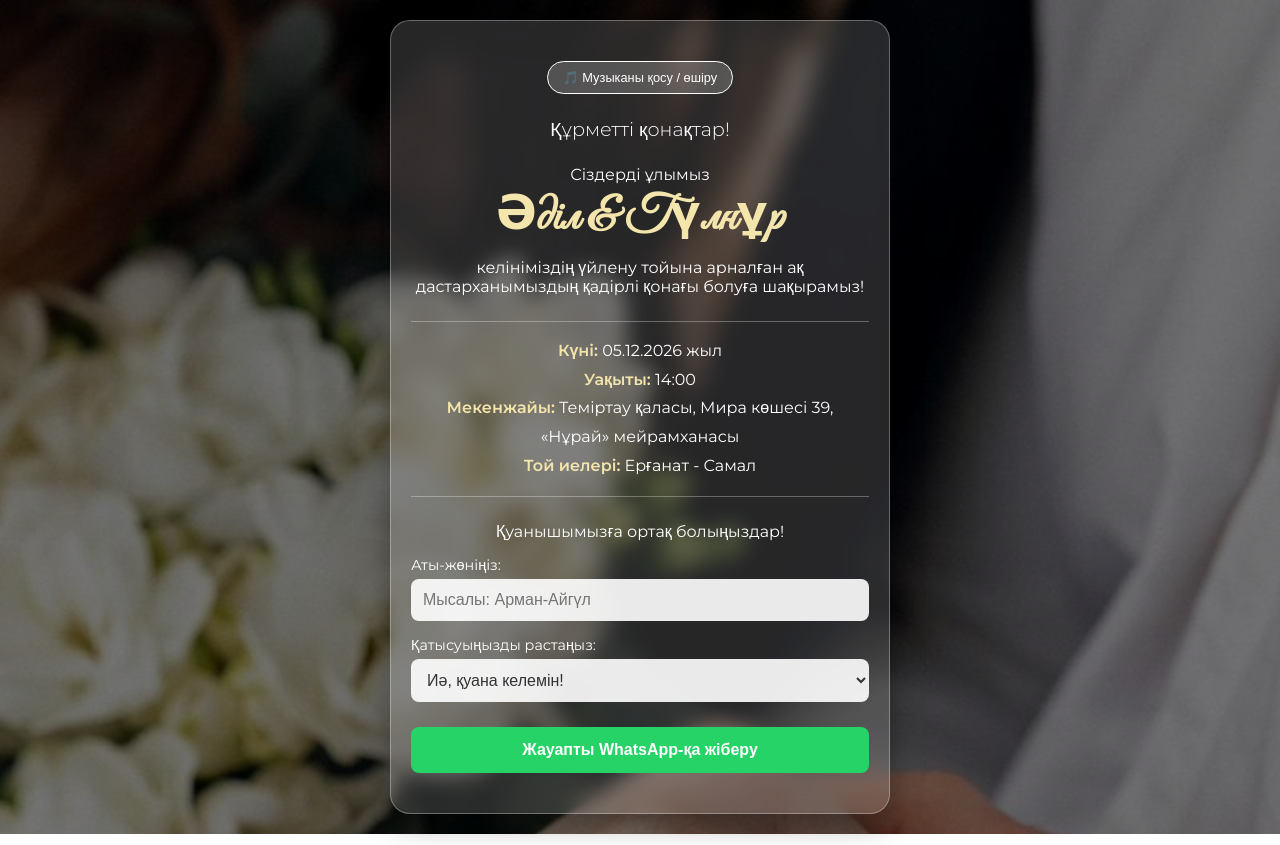
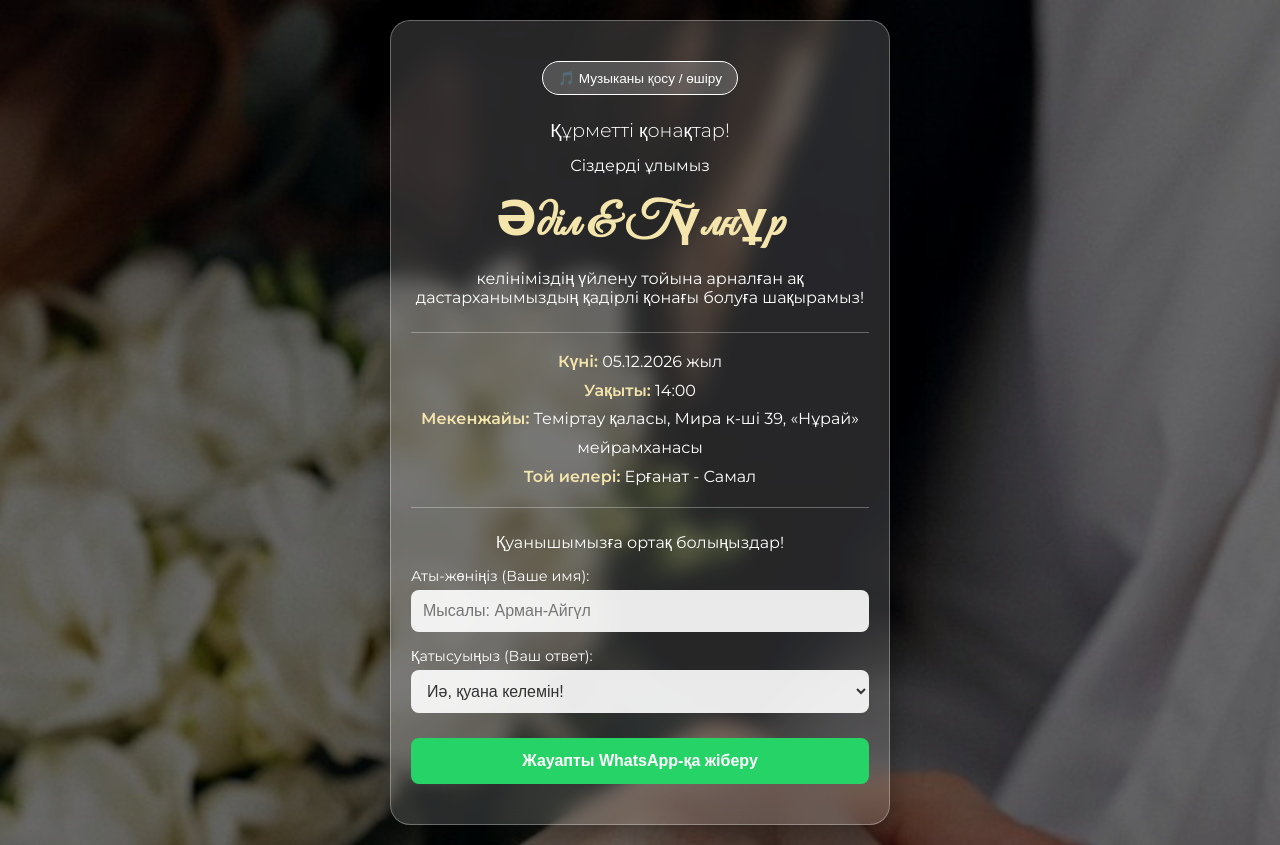
Before and after one commit to ilyashovadil-source/Toi, a plain HTML site: page index.html in a window 1280 px wide. Drawn offline with Linux system fonts and the light colour scheme.

Commit message:
Update index.html

```diff
--- a/index.html
+++ b/index.html
@@ -13,7 +13,8 @@
         }
         body {
             font-family: 'Montserrat', sans-serif;
-            background: linear-gradient(rgba(0, 0, 0, 0.5), rgba(0, 0, 0, 0.5)), url('f.jpg.jpg') no-repeat center center fixed;
+            /* Используем ваше фото f.jpg.jpg */
+            background: linear-gradient(rgba(0, 0, 0, 0.55), rgba(0, 0, 0, 0.55)), url('f.jpg.jpg') no-repeat center center fixed;
             background-size: cover;
             color: #fff;
             text-align: center;
@@ -26,6 +27,7 @@
         .container {
             background: rgba(255, 255, 255, 0.15);
             backdrop-filter: blur(10px);
+            -webkit-backdrop-filter: blur(10px);
             border: 1px solid rgba(255, 255, 255, 0.3);
             border-radius: 20px;
             padding: 40px 20px;
@@ -37,12 +39,12 @@
             font-family: 'Great Vibes', cursive;
             font-size: 3rem;
             color: #f3e5ab;
-            margin-bottom: 10px;
+            margin: 15px 0;
         }
         h2 {
             font-size: 1.2rem;
             font-weight: 300;
-            margin-bottom: 20px;
+            margin-bottom: 10px;
             line-height: 1.6;
         }
         .details {
@@ -99,7 +101,7 @@
             border-radius: 20px;
             cursor: pointer;
             margin-bottom: 20px;
-            font-size: 0.8rem;
+            font-size: 0.85rem;
         }
     </style>
 </head>
@@ -108,7 +110,7 @@
 <div class="container">
     <button class="music-btn" onclick="toggleMusic()">🎵 Музыканы қосу / өшіру</button>
     <audio id="bgMusic" loop>
-        <source src="audio.mp3" type="audio/mpeg">
+        <source src="Muz.mp3" type="audio/mpeg">
     </audio>
 
     <h2>Құрметті қонақтар!</h2>
@@ -119,7 +121,7 @@
     <div class="details">
         <p><strong>Күні:</strong> 05.12.2026 жыл</p>
         <p><strong>Уақыты:</strong> 14:00</p>
-        <p><strong>Мекенжайы:</strong> Теміртау қаласы, Мира көшесі 39, «Нұрай» мейрамханасы</p>
+        <p><strong>Мекенжайы:</strong> Теміртау қаласы, Мира к-ші 39, «Нұрай» мейрамханасы</p>
         <p><strong>Той иелері:</strong> Ерғанат - Самал</p>
     </div>
 
@@ -127,11 +129,11 @@
 
     <form onsubmit="sendToWhatsApp(event)">
         <div class="form-group">
-            <label for="guestName">Аты-жөніңіз:</label>
+            <label for="guestName">Аты-жөніңіз (Ваше имя):</label>
             <input type="text" id="guestName" placeholder="Мысалы: Арман-Айгүл" required>
         </div>
         <div class="form-group">
-            <label for="attendance">Қатысуыңызды растаңыз:</label>
+            <label for="attendance">Қатысуыңыз (Ваш ответ):</label>
             <select id="attendance" required>
                 <option value="Қуана келемін!">Иә, қуана келемін!</option>
                 <option value="Жұбайыммен (серігіммен) келемін">Жұбайыммен (серігіммен) келемін</option>
@@ -156,7 +158,9 @@
         event.preventDefault();
         var name = document.getElementById("guestName").value;
         var attendance = document.getElementById("attendance").value;
-        var phoneNumber = "87012294746";
+
+        // Номер WhatsApp в международном формате без знака "+"
+        var phoneNumber = "77012294746";
 
         var message = "Сәлеметсіз бе! Әділ мен Гүлнұрдың тойына шақыру бойынша жауап:%0A" +
                       "👤 Қонақ: " + encodeURIComponent(name) + "%0A" +
```
